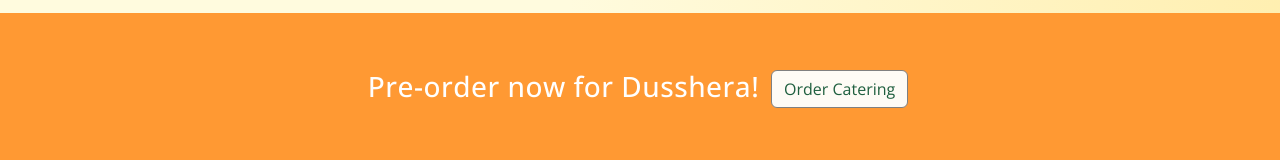
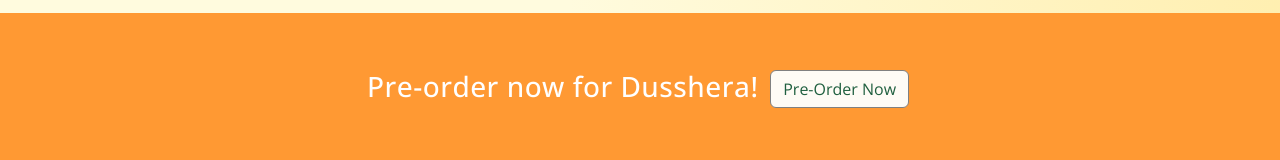
Before and after one commit to abhiscurry/abhis.curry.n.more, a React (Vite) app: page /#/ in a window 1280 px wide. Shown: the part 708-868 px from the top of the page. Built offline with nearby package versions, Linux system fonts and the light colour scheme.

Commit message:
updated preorder button

```diff
--- a/src/components/OfferBanner.tsx
+++ b/src/components/OfferBanner.tsx
@@ -22,7 +22,7 @@ const OfferBanner = ({ message }: Props) => {
           className="custom-secondary-btn m-1"
           onClick={() => scrollToSection("cateringForm")}
         >
-          Order Catering
+          Pre-Order Now
         </Button>
       </h3>
     </div>
```
